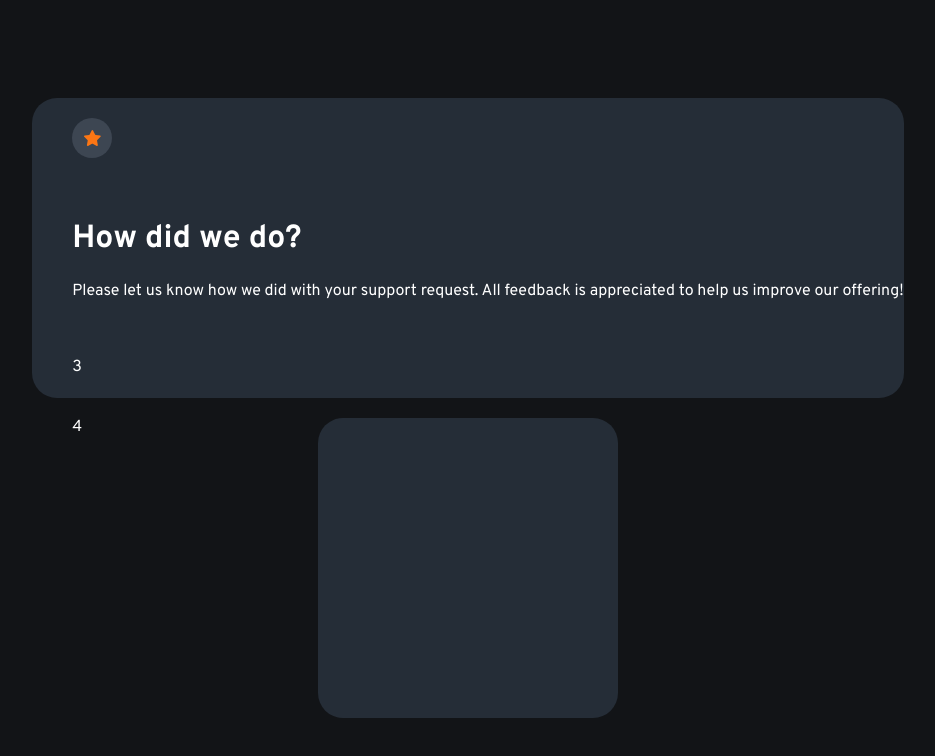
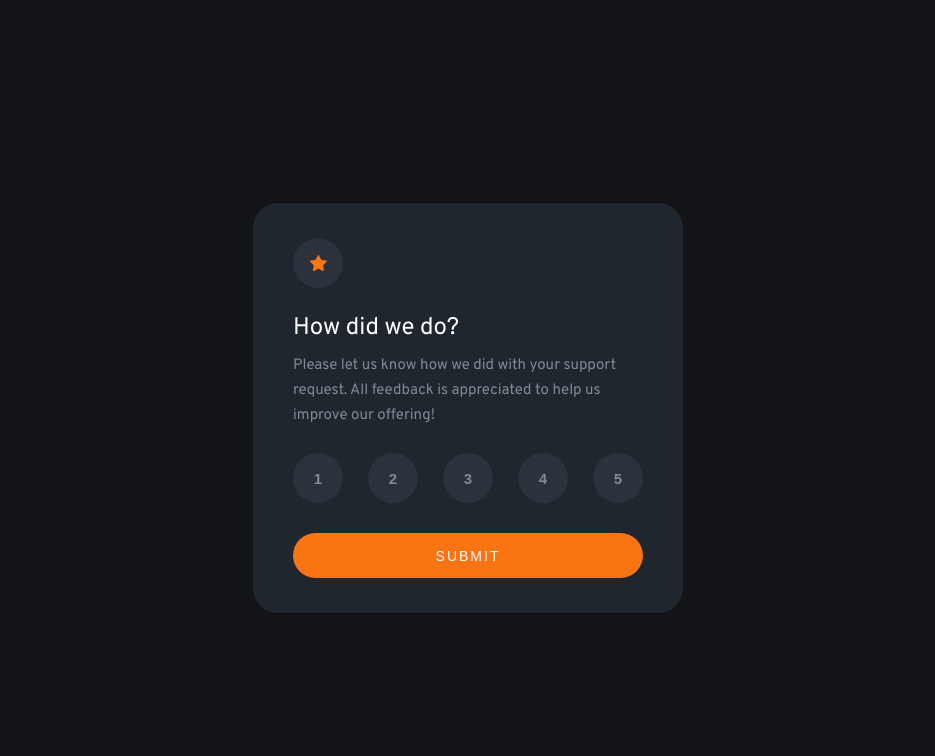
Before and after one commit to beltranaugusto/interactive_rating_component, a plain HTML site: page index.html in a window 1280 px wide. Shown: the whole page, without its empty margins (172-1107 px from the left). Drawn offline with Linux system fonts and the light colour scheme.

Commit message:
Fixed and added styles, added second step, added functionality with javascript

```diff
--- /dev/null
+++ b/app.js
@@ -0,0 +1,9 @@
+
+const submit = () => {
+    document.querySelector("#step-one").classList.add("hide")
+    document.querySelector("#step-two").classList.remove("hide")
+}
+
+const ratingButton = (number) => {
+    document.querySelector("#rating-text").innerHTML = `You selected ${number} out of 5`;
+}
--- a/index.html
+++ b/index.html
@@ -11,29 +11,50 @@
   <title>Frontend Mentor | Interactive rating component</title>
 
 </head>
-<body>
+<body class="flex-center">
 
-  <div class="rating-component">
+  <div id="step-one" class="rating-component">
     <div class="row first">
-      <div class="icon">
-        <svg width="17" height="16" xmlns="http://www.w3.org/2000/svg"><path d="m9.067.43 1.99 4.031c.112.228.33.386.58.422l4.45.647a.772.772 0 0 1 .427 1.316l-3.22 3.138a.773.773 0 0 0-.222.683l.76 4.431a.772.772 0 0 1-1.12.813l-3.98-2.092a.773.773 0 0 0-.718 0l-3.98 2.092a.772.772 0 0 1-1.119-.813l.76-4.431a.77.77 0 0 0-.222-.683L.233 6.846A.772.772 0 0 1 .661 5.53l4.449-.647a.772.772 0 0 0 .58-.422L7.68.43a.774.774 0 0 1 1.387 0Z" fill="#FC7614"/></svg>
+      <div class="circle-bg flex-center">
+        <img src="images/icon-star.svg">
       </div>
     </div>
     <div class="row second">
-      <h1>How did we do?</h1>
+      <h2>How did we do?</h2>
       <p>
         Please let us know how we did with your support request. All feedback is appreciated to help us improve our offering!
       </p>
     </div>
-    <div class="row third">3</div>
-    <div class="row fourth">4</div>
+    <div class="row third">
+      <button onclick=ratingButton(1) class="circle-bg flex-center">1</button>
+      <button onclick=ratingButton(2) class="circle-bg flex-center">2</button>
+      <button onclick=ratingButton(3) class="circle-bg flex-center">3</button>
+      <button onclick=ratingButton(4) class="circle-bg flex-center">4</button>
+      <button onclick=ratingButton(5) class="circle-bg flex-center">5</button>
+    </div>
+    <div class="row fourth flex-center last-row">
+      <button onclick=submit()>SUBMIT</button>
+    </div>
     </div>
   </div>
 
-  <div class="rating-component">
-
+  <div id="step-two" class="rating-component flex-center hide">
+    <div class="row">
+      <img src="images/illustration-thank-you.svg">
+    </div>
+    <div class="row rating">
+      <p id="rating-text">You selected 0 out of 5</p>
+    </div>
+    <div class="row text-center last-row">
+      <h2>Thank you!</h2>
+      <p>
+        We appreciate you taking the time to give a rating.
+        If you ever need more support, don't hesistate to get
+        in touch!
+      </p>
+    </div>
   </div>
 
-
+  <script src="app.js"></script>
 </body>
 </html>
--- a/styles.css
+++ b/styles.css
@@ -1,34 +1,116 @@
 body {
     font-family: 'Overpass';
     height: 100vh;
-    display: flex;
     color: white;
     flex-direction: column;
-    align-items: center;
-    justify-content: center;
     background-color: hsl(216, 12%, 8%);
 }
 
+button {
+    border: 0px;
+}
+
+h2 {
+    margin: 0px;
+    font-weight: 400;
+}
+
+p {
+    font-size: 15px;
+    margin: 10px 0px 0px 0px;
+    color: hsla(217, 12%, 63%, 0.822);
+    line-height: 25px;
+}
+
+.hide {
+    display: none !important;
+}
+
+.flex-center {
+    display: flex;
+    align-items: center;
+    justify-content: center;
+}
+
 .rating-component {
-    margin: 10px;
     display: flex;
     flex-direction: column;
     border-radius: 25px;
-    background-color: hsl(213, 19%, 18%);
-    min-width: 300px;
-    height: 300px;
+    background-color: hsl(210, 19%, 15%);
+    max-width: 430px;
+    height: 410px;
 }
 
-.row {
-    margin: 20px 0px 20px 40px;
+    .row {
+        margin: 25px 40px 0px 40px;
+    }
+
+        .row.first {
+            margin-top: 35px;
+        }
+
+        .row.third {
+            display: flex;
+            justify-content: space-between;
+        }
+
+        .row.fourth {
+            margin-top: 30px;
+        }
+
+            .row.fourth button {
+                width: 100%;
+                height: 45px;
+                border: none;
+                background-color: hsl(25, 97%, 53%);
+                color: white;
+                letter-spacing: 2px;
+                font-size: 14px;
+                border-radius: 25px;
+            }
+
+            .row.fourth button:hover {
+                cursor: pointer;
+                background-color: white;
+                color: hsl(25, 97%, 53%);
+            }
+
+    .circle-bg {
+        font-size: 15px;
+        font-weight: bold;
+        color: hsla(217, 12%, 63%, 0.822);
+        width: 50px;
+        height: 50px;
+        border-radius: 50%;
+        background-color:  hsla(216, 12%, 54%, 0.13);
+    }
+
+        .third .circle-bg:hover {
+            cursor: pointer;
+            background-color: hsl(25, 97%, 53%);
+            color: white ;
+        }
+
+        .third .circle-bg:focus {
+            background-color: hsl(217, 12%, 63%);
+            color: white ;
+        }
+
+.text-center {
+    text-align: center;
 }
 
-.icon {
-    display: flex;
-    justify-content: center;
-    align-items: center;
-    width: 40px;
-    height: 40px;
-    border-radius: 50%;
-    background-color:  hsla(216, 12%, 54%, 0.274);
+.last-row {
+    margin-bottom: 35px;
 }
+
+.rating {
+    background-color: hsla(216, 12%, 54%, 0.13);
+    border-radius: 20px;
+}
+
+.rating p {
+    margin: 15px;
+    color: hsla(25, 97%, 53%);
+    line-height: 15px;
+}
```
